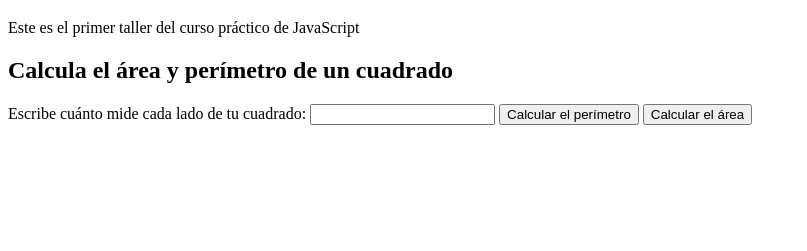
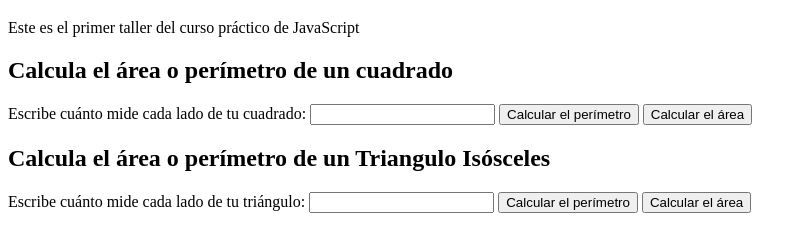
Before and after one commit to P0GOLO/curso-practico-javascript, a plain HTML site: page figuras.html in a window 1280 px wide. Shown: the part 61-312 px from the top of the page, without its empty margins (0-807 px from the left). Drawn offline with Linux system fonts and the light colour scheme.

Commit message:
Haz todas las figuras

```diff
--- a/figuras.html
+++ b/figuras.html
@@ -13,9 +13,9 @@
         </h1>
         <p>Este es el primer taller del curso práctico de JavaScript</p>
     </header>
-
+<!--Cuadrado-->
     <section>
-        <h2>Calcula el área y perímetro de un cuadrado</h2>
+        <h2>Calcula el área o perímetro de un cuadrado</h2>
         <form>
             <label for="InputCuadrado">
                 Escribe cuánto mide cada lado de tu cuadrado:
@@ -29,6 +29,25 @@
             </button>
         </form>
     </section>
+<!--Cuadrado-->
+<!--Triángulo-->
+    <section>
+        <h2>Calcula el área o perímetro de un Triangulo Isósceles</h2>
+        <form>
+            <label for="InputTriangulo">
+                Escribe cuánto mide cada lado de tu triángulo:
+            </label>
+            <input id="InputTriangulo" type="number" />
+            <button type="button" onclick="calcularPerimetroTriangulo()">
+                Calcular el perímetro
+            </button>
+            <button type="button" onclick="calcularAreaTraingulo()">
+                Calcular el área
+            </button>
+        </form>
+    </section>
+<!--Triángulo-->
     <script src="./figuras.js"></script>
 </body>
 </html>
+<!--Haz todas las figuras-->
--- a/figuras.js
+++ b/figuras.js
@@ -76,11 +76,12 @@ console.groupEnd("");
 
 
 // Aquí interactuamos con el HTML
+//Cuadrado
 function calcularPerimetroCuadrado() {
     const input = document.getElementById("InputCuadrado")
     const value = input.value;  //Solo quiero el valor
 
-    const perimetro = perimetroCuadrado(value); //Invocas una función
+    const perimetro = perimetroCuadrado(value); //Invocas una función y como parametro le pones el valor
     alert(perimetro);
 }
 function calcularAreaCuadrado() {
@@ -90,3 +91,18 @@ function calcularAreaCuadrado() {
     const area = areaCuadrado(value);
     alert(area);
 }
+//Triángulo
+function calcularPerimetroTriangulo() {
+    const input = document.getElementById("InputTriangulo")
+    const value = input.value;  //Solo quiero el valor
+
+    const perimetro = perimetroTriangulo(value); //Invocas una función y como parametro le pones el valor
+    alert(perimetro);
+}
+function calcularAreaTraingulo() {
+    const input = document.getElementById("InputTriangulo")
+    const value = input.value;  //Solo quiero el valor
+
+    const area = areaTriangulo(value);
+    alert(area);
+}
```
